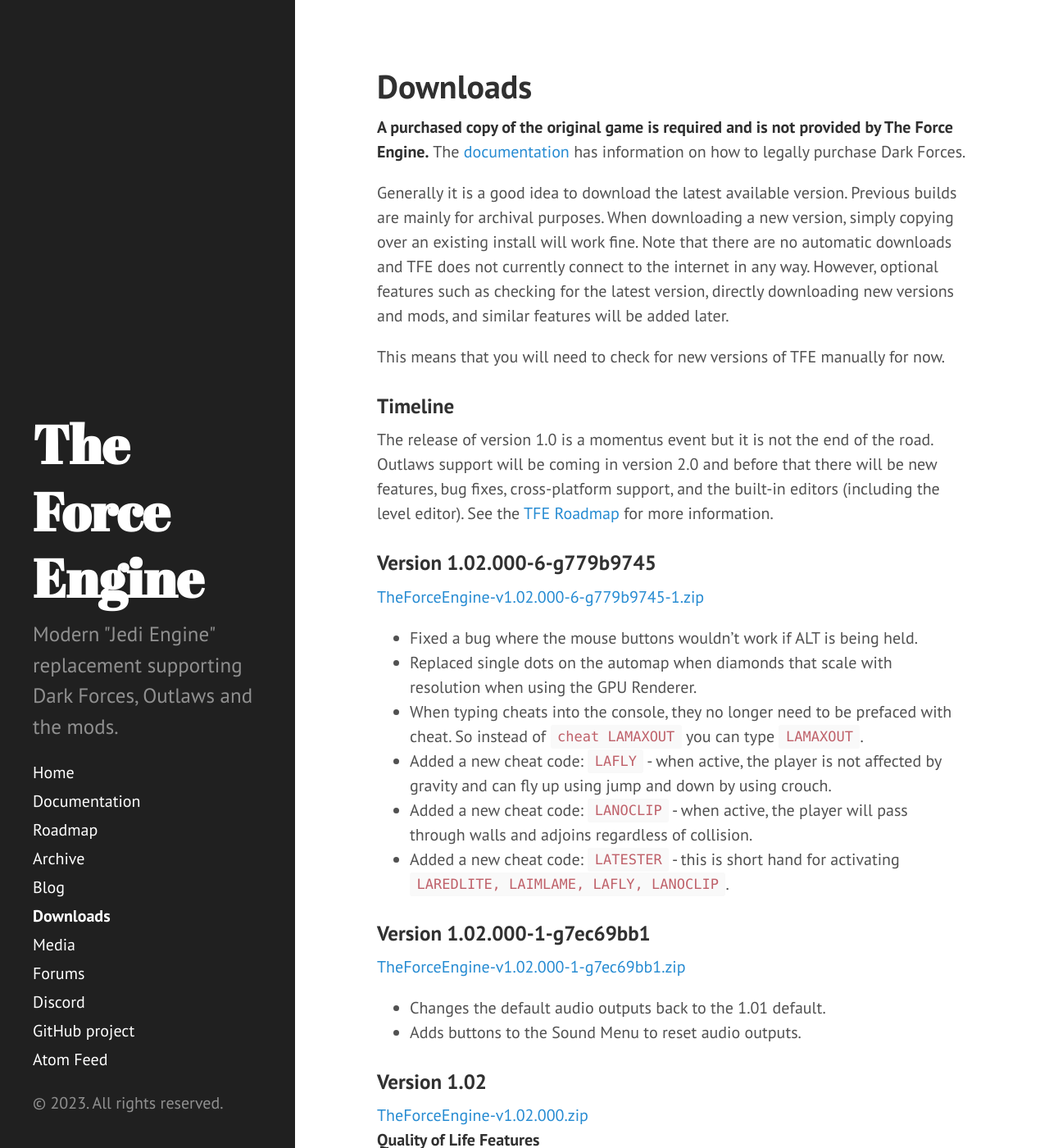
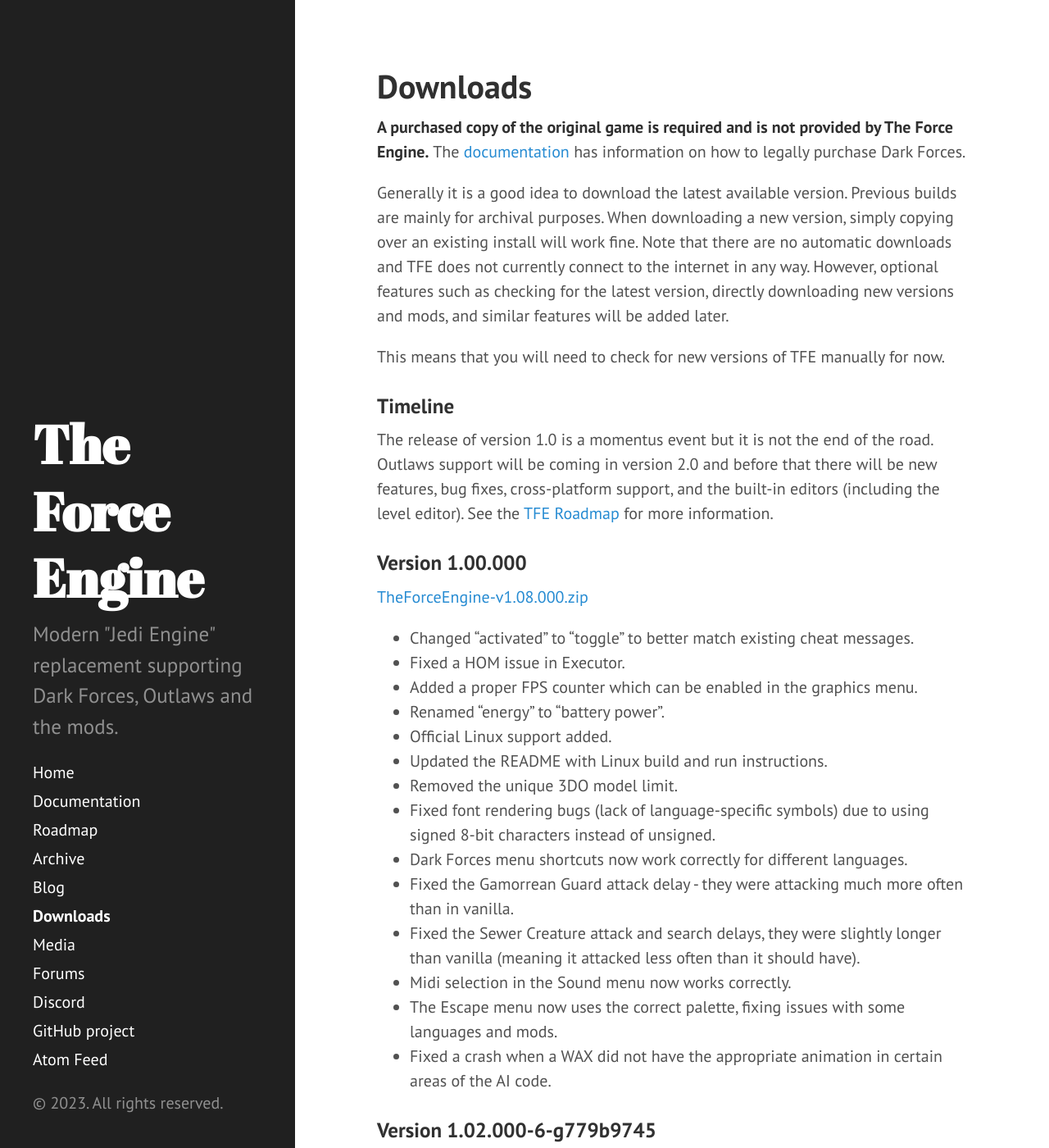
Before and after one commit to TheForceEngine/TheForceEngine.github.io, a Jekyll site: the page built from downloads.md, in a window 1280 px wide and 1400 px high. Shown: the whole window at 82% size. Built offline with Jekyll 4.4.1, drawn with Linux system fonts in a browser that asks for light colours.

Commit message:
Update downloads.md

```diff
--- a/downloads.md
+++ b/downloads.md
@@ -10,6 +10,23 @@
 
 ### Timeline
 The release of version 1.0 is a momentus event but it is not the end of the road. Outlaws support will be coming in version 2.0 and before that there will be new features, bug fixes, cross-platform support, and the built-in editors (including the level editor). See the [TFE Roadmap](Roadmap.md) for more information.
+
+### Version 1.00.000
+[TheForceEngine-v1.08.000.zip](archive/TheForceEngine-v1.08.000.zip) <br>
+* Changed "activated" to "toggle" to better match existing cheat messages.
+* Fixed a HOM issue in Executor.
+* Added a proper FPS counter which can be enabled in the graphics menu.
+* Renamed "energy" to "battery power".
+* Official Linux support added.
+* Updated the README with Linux build and run instructions.
+* Removed the unique 3DO model limit.
+* Fixed font rendering bugs (lack of language-specific symbols) due to using signed 8-bit characters instead of unsigned.
+* Dark Forces menu shortcuts now work correctly for different languages.
+* Fixed the Gamorrean Guard attack delay - they were attacking much more often than in vanilla.
+* Fixed the Sewer Creature attack and search delays, they were slightly longer than vanilla (meaning it attacked less often than it should have).
+* Midi selection in the Sound menu now works correctly.
+* The Escape menu now uses the correct palette, fixing issues with some languages and mods.
+* Fixed a crash when a WAX did not have the appropriate animation in certain areas of the AI code.
 
 ### Version 1.02.000-6-g779b9745
 [TheForceEngine-v1.02.000-6-g779b9745-1.zip](archive/TheForceEngine-v1.02.000-6-g779b9745-1.zip) <br>
```
